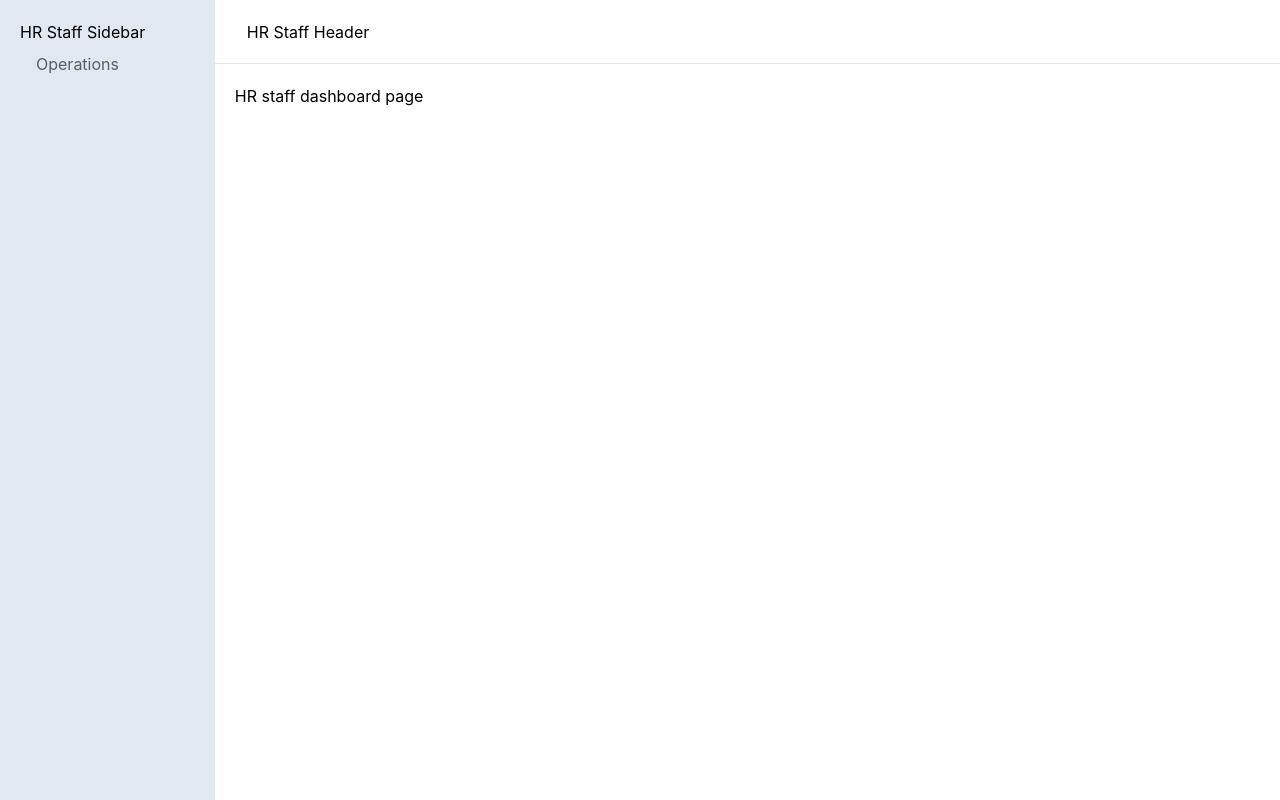
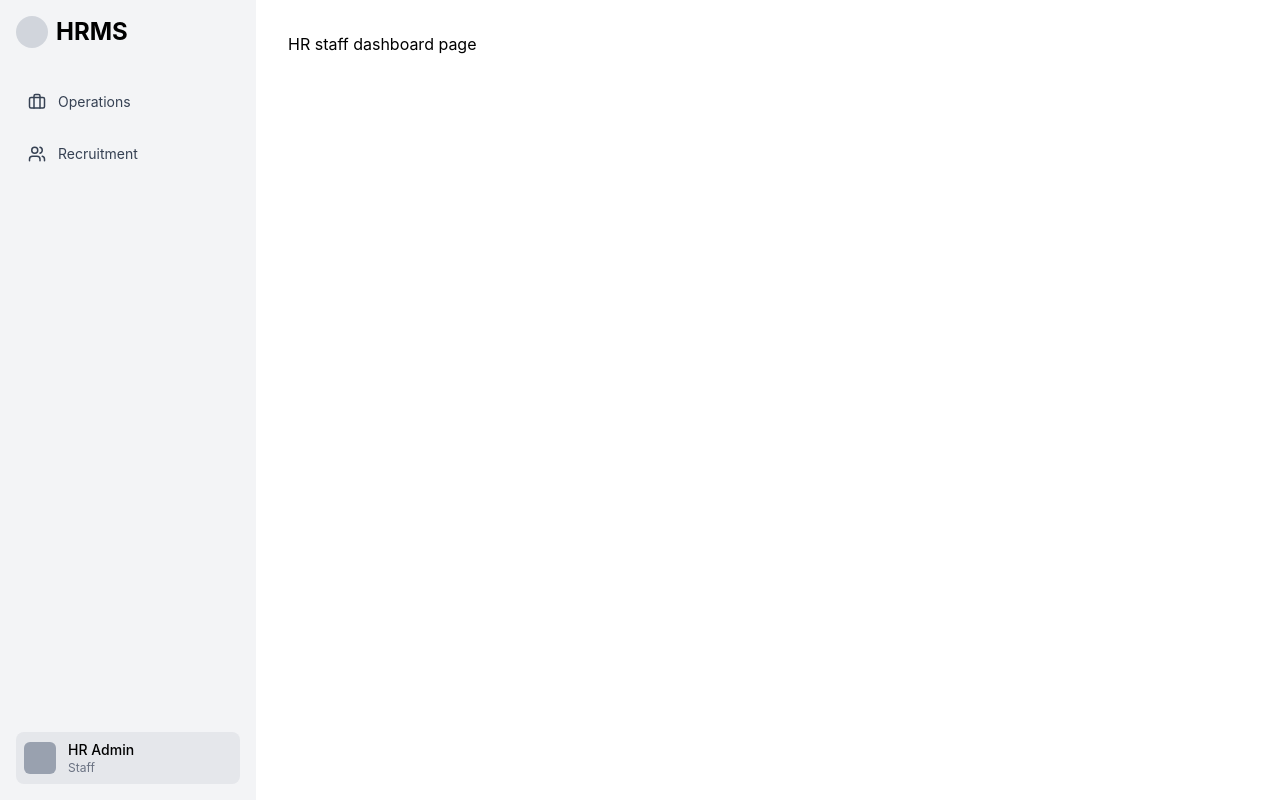
Before and after one commit to dev-St0ic/HR-Internship-Management-System, a React (Vite) app in the folder frontend-hrms/: page /hr-staff in a window 1280 px wide. Built offline with nearby package versions, Linux system fonts and the light colour scheme.

Commit message:
Add HR staff recruitment page and update sidebar layout

```diff
--- a/frontend-hrms/src/portals/hr-staff/components/SideBarLayout.jsx
+++ b/frontend-hrms/src/portals/hr-staff/components/SideBarLayout.jsx
@@ -1,46 +1,64 @@
-import { Outlet, Link as RouterLink } from 'react-router-dom';
-import Link from "@mui/material/Link";
+import { Outlet, NavLink } from "react-router-dom";
+import { Briefcase, Users } from "lucide-react";
 
+export default function SideBarLayout() {
+  return (
+    <div className="flex h-screen overflow-hidden bg-white">
+      {/* Sidebar */}
+      <aside className="w-64 bg-gray-100 p-4 flex flex-col justify-between shrink-0">
+        {/* Top Section */}
+        <div>
+          {/* Logo/ Title */}
+          <div className="flex items-center justify-start gap-2 mb-8">
+            <div className="w-8 h-8 bg-gray-300 rounded-full"></div>
+            <h1 className="text-2xl font-bold">HRMS</h1>
+          </div>
 
-const SideBarLayout = () => {
-  return (
-    <div className="flex min-h-screen">
-      <nav className="bg-slate-200 p-5 w-[250px]">
-        <h2>HR Staff Sidebar</h2>
-        <ul>
-          <li className="mb-2">
-            <Link component={RouterLink} to="/hr-staff/operations" sx={{
-                display: "block",
-                px: 2,
-                py: 1,
-                borderRadius: 1.8,
-                color: "text.secondary",
-                textDecoration: "none",
-                transition: "background-color 150ms, color 150ms, box-shadow 150ms",
-                "&:hover": {
-                    backgroundColor: "grey.500",
-                    color: "text.primary",
-                    boxShadow: "0 6px 18px rgba(0, 0, 0, 0.36)",
-                },
-                }}
-            >
-                Operations
-            </Link>
-          </li>
-          {/* <li><Link to="/supervisor">Dashboard</Link></li> */}
-        </ul>
-      </nav>
-      <div className="row w-full">
-        <header className="h-16 border-b border-slate-200 flex items-center px-8">
-          HR Staff Header
-        </header>
+          {/* Navigation Links */}
+          <nav className="space-y-2">
+            <SidebarItem
+              icon={<Briefcase size={18} />}
+              label="Operations"
+              to="/hr-staff/operations"
+            />
+            <SidebarItem
+              icon={<Users size={18} />}
+              label="Recruitment"
+              to="/hr-staff/recruitment"
+            />
+          </nav>
+        </div>
 
-        <main style={{ flex: 1, padding: '20px' }}>
-          <Outlet />
-        </main>
-      </div>
+        {/* Bottom Section (User Profile) */}
+        <div className="flex items-center gap-3 p-2 bg-gray-200 rounded-lg">
+          <div className="w-8 h-8 bg-gray-400 rounded-md"></div>
+          <div>
+            <p className="text-sm font-medium">HR Admin</p>
+            <p className="text-xs text-gray-500">Staff</p>
+          </div>
+        </div>
+      </aside>
+
+      {/* Main Content Area */}
+      <main className="flex-1 overflow-y-auto bg-white p-8">
+        <Outlet />
+      </main>
     </div>
   );
-};
+}
 
-export default SideBarLayout;
+function SidebarItem({ icon, label, to, end }) {
+  return (
+    <NavLink
+      to={to}
+      end={end}
+      className={({ isActive }) =>
+        `flex items-center gap-3 p-3 rounded-lg cursor-pointer transition
+        ${isActive ? "bg-white shadow font-medium text-black" : "text-gray-700 hover:bg-gray-200"}`
+      }
+    >
+      {icon}
+      <span className="text-sm">{label}</span>
+    </NavLink>
+  );
+}
--- /dev/null
+++ b/frontend-hrms/src/portals/hr-staff/pages/RecruitmentPage.jsx
@@ -0,0 +1,5 @@
+import Header from "../../../common/components/layout/Header";
+
+export default function Recruitment() {
+  return <Header title="Recruitment" subtitle="All Talent Acquisition" />;
+}
--- a/frontend-hrms/src/routes/AppRouter.jsx
+++ b/frontend-hrms/src/routes/AppRouter.jsx
@@ -3,6 +3,7 @@ import SupervisorLayout from "../portals/supervisor/layouts/SupervisorLayout";
 import SupervisorDashboard from "../portals/supervisor/pages/SupervisorDashboard";
 import SideBarLayout from "../portals/hr-staff/components/SideBarLayout";
 import OperationsPage from "../portals/hr-staff/pages/OperationsPage";
+import RecruitmentPage from "../portals/hr-staff/pages/RecruitmentPage";
 import InternLayout from "../portals/interns/layouts/InternLayout";
 import InternDashboard from "../portals/interns/pages/InternDashboard";
 import Profile from "../portals/interns/pages/Profile";
@@ -43,6 +44,7 @@ export const AppRouter = () => {
 
         <Route path="/hr-staff" element={<SideBarLayout />}>
           <Route path="operations" element={<OperationsPage />} />
+          <Route path="recruitment" element={<RecruitmentPage />} />
           <Route index element={<HRStaffDashboard />} />
         </Route>
 
```
Also changed, not shown: 1 other file (tests, documents, lock files or other folders).
